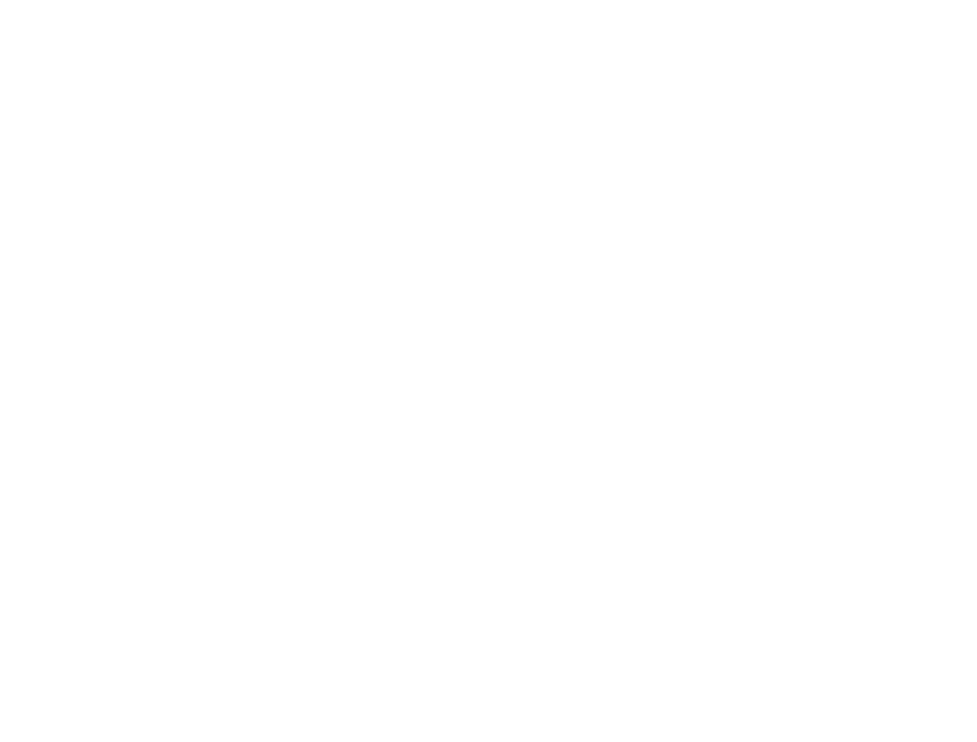
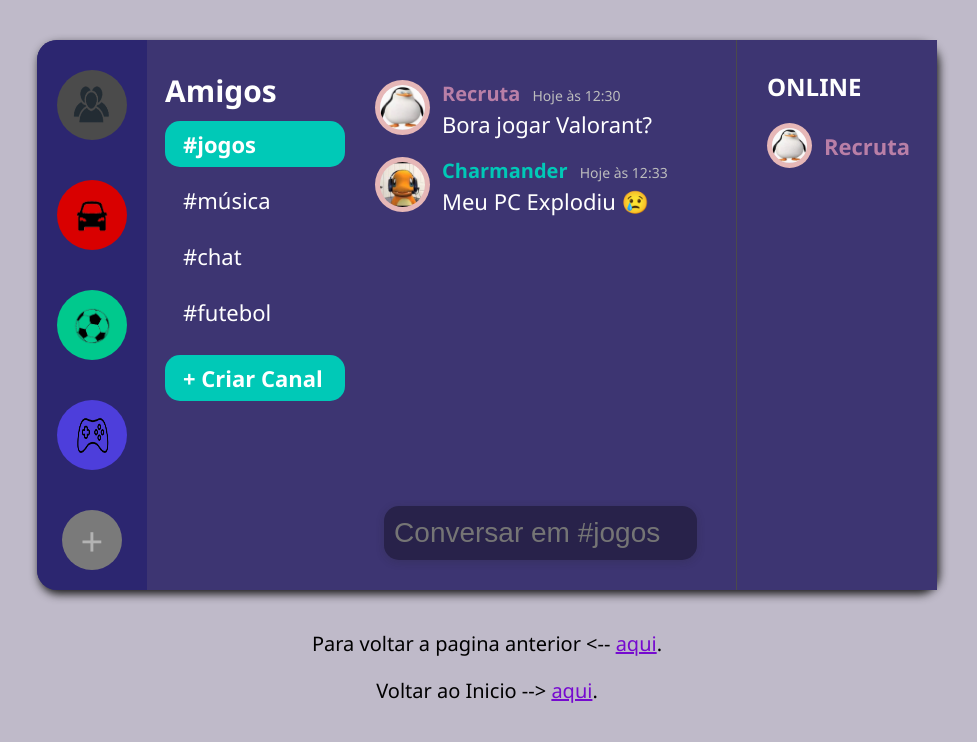
Before and after one commit to jeivizw/site-persona, a plain HTML site: page pag6.html in a window 1280 px wide. Shown: the whole page, without its empty margins (153-1130 px from the left). Drawn offline with Linux system fonts and the light colour scheme.

Commit message:
Add files via upload

```diff
--- a/pag6.html
+++ b/pag6.html
@@ -0,0 +1,305 @@
+<!DOCTYPE html>
+<html lang="pt-br">
+<head>
+    <meta charset="UTF-8">
+    <title>Persona Gustavo</title>
+    <style>
+        body {
+            background: #bfbac9;
+            margin: 0;
+            font-family: 'Segoe UI', Arial, sans-serif;
+        }
+        .container {
+            background: #3d3572;
+            border-radius: 20px;
+            width: 900px;
+            height: 550px;
+            margin: 40px auto;
+            display: flex;
+            box-shadow: 2px 4px 10px #181818;
+            position: relative;
+        }
+        .sidebar {
+            background: #2c2670;
+            width: 110px;
+            border-top-left-radius: 20px;
+            border-bottom-left-radius: 20px;
+            display: flex;
+            flex-direction: column;
+            align-items: center;
+            padding-top: 30px;
+            gap: 30px;
+            position: relative;
+        }
+        .sidebar-icon {
+            width: 70px;
+            height: 70px;
+            border-radius: 50%;
+            background: #4b4b4b;
+            display: flex;
+            align-items: center;
+            justify-content: center;
+            margin-bottom: 10px;
+        }
+        .sidebar-icon img {
+            width: 40px;
+            height: 40px;
+        }
+        .sidebar-btn {
+            width: 60px;
+            height: 60px;
+            border-radius: 50%;
+            background: #7a7a7a;
+            display: flex;
+            align-items: center;
+            justify-content: center;
+            font-size: 40px;
+            color: #b3b3b3;
+            margin-top: auto;
+            margin-bottom: 20px;
+            cursor: pointer;
+        }
+        .sidebar .car { background: #d90000; }
+        .sidebar .soccer { background: #00c98d; }
+        .sidebar .game { background: #4d3edb; }
+        .channels {
+            background: none;
+            width: 180px;
+            padding: 30px 0 0 18px;
+            color: #fff;
+            font-size: 22px;
+            font-weight: 500;
+            position: relative;
+        }
+        .channels-title {
+            font-size: 30px;
+            font-weight: bold;
+            color: #fff;
+            margin-bottom: 10px;
+        }
+        .channel-list {
+            margin-top: 10px;
+            display: flex;
+            flex-direction: column;
+            gap: 10px;
+        }
+        .channel {
+            padding: 8px 18px;
+            border-radius: 15px;
+            background: none;
+            color: #fff;
+            font-size: 22px;
+            cursor: pointer;
+            transition: background 0.2s;
+        }
+        .channel.active {
+            background: #00c9b7;
+            color: #fff;
+            font-weight: bold;
+        }
+        .channel.create {
+            background: #00c9b7;
+            color: #fff;
+            font-weight: bold;
+            margin-top: 10px;
+        }
+        .main {
+            flex: 1;
+            display: flex;
+            flex-direction: column;
+            position: relative;
+        }
+        .chat-area {
+            flex: 1;
+            display: flex;
+            flex-direction: column;
+            justify-content: flex-end;
+            padding: 0 0 30px 0;
+        }
+        .chat-messages {
+            flex: 1;
+            padding: 40px 0 0 30px;
+            display: flex;
+            flex-direction: column;
+            gap: 18px;
+        }
+        .message {
+            display: flex;
+            align-items: flex-start;
+            gap: 12px;
+        }
+        .avatar {
+            width: 55px;
+            height: 55px;
+            border-radius: 50%;
+            background: #e6b7b7;
+            display: flex;
+            align-items: center;
+            justify-content: center;
+            overflow: hidden;
+        }
+        .avatar img {
+            width: 45px;
+            height: 45px;
+            border-radius: 50%;
+        }
+        .msg-content {
+            display: flex;
+            flex-direction: column;
+        }
+        .msg-header {
+            font-size: 20px;
+            font-weight: bold;
+            color: #b97fa7;
+            margin-bottom: 2px;
+        }
+        .msg-header span {
+            font-size: 14px;
+            color: #bdbdbd;
+            font-weight: normal;
+            margin-left: 7px;
+        }
+        .msg-text {
+            font-size: 22px;
+            color: #fff;
+        }
+        .msg-header.Charmander {
+            color: #00c9b7;
+        }
+        .chat-input-container {
+            width: 80%;
+            margin: 0 auto;
+            background: #28224a;
+            border-radius: 15px;
+            padding: 10px 0;
+            display: flex;
+            justify-content: center;
+            box-shadow: 0 2px 8px #23232333;
+        }
+        .chat-input {
+            width: 98%;
+            background: transparent;
+            border: none;
+            outline: none;
+            font-size: 28px;
+            color: #bdbdbd;
+            padding-left: 10px;
+        }
+        .online {
+            width: 170px;
+            background: #3d3572;
+            border-left: 1px solid #4b4b4b;
+            padding: 30px 0 0 30px;
+            color: #fff;
+            font-size: 22px;
+            display: flex;
+            flex-direction: column;
+            position: relative;
+        }
+        .online-title {
+            font-size: 24px;
+            font-weight: bold;
+            color: #fff;
+            margin-bottom: 20px;
+        }
+        .online-user {
+            display: flex;
+            align-items: center;
+            gap: 12px;
+            margin-bottom: 10px;
+        }
+        .online-avatar {
+            width: 45px;
+            height: 45px;
+            border-radius: 50%;
+            background: #e6b7b7;
+            display: flex;
+            align-items: center;
+            justify-content: center;
+            overflow: hidden;
+        }
+        .online-avatar img {
+            width: 35px;
+            height: 35px;
+            border-radius: 50%;
+        }
+        .online-name {
+            font-size: 22px;
+            color: #b97fa7;
+            font-weight: bold;
+        }
+    </style>
+</head>
+<body>
+    <div class="container">
+        <div class="vertical-line line-sidebar"></div>
+        <div class="vertical-line line-channels"></div>
+        <div class="sidebar">
+            <div class="sidebar-icon">
+                <img src="./assest/image 24.png" alt="Amigos">
+            </div>
+            <div class="sidebar-icon car">
+                <img src="./assest/image 25.png" alt="Carro">
+            </div>
+            <div class="sidebar-icon soccer">
+                <img src="./assest/image 26.png" alt="Futebol">
+            </div>
+            <div class="sidebar-icon game">
+                <img src="./assest/image 27.png" alt="Jogos">
+            </div>
+            <div class="sidebar-btn">+</div>
+        </div>
+        <div class="channels">
+            <div class="channels-title">Amigos</div>
+            <div class="channel-list">
+                <div class="channel active">#<span style="color:#fff;">jogos</span></div>
+                <div class="channel">#música</div>
+                <div class="channel">#chat</div>
+                <div class="channel">#futebol</div>
+                <div class="channel create">+ Criar Canal</div>
+            </div>
+        </div>
+        <div class="main">
+            <div class="chat-area">
+                <div class="chat-messages">
+                    <div class="message">
+                        <div class="avatar">
+                            <img src="./assest/pinguin.jpg" alt="Recruta">
+                        </div>
+                        <div class="msg-content">
+                            <div class="msg-header">Recruta <span>Hoje às 12:30</span></div>
+                            <div class="msg-text">Bora jogar Valorant?</div>
+                        </div>
+                    </div>
+                    <div class="message">
+                        <div class="avatar">
+                            <img src="./assest/charmander.jpg" alt="Charmander">
+                        </div>
+                        <div class="msg-content">
+                            <div class="msg-header Charmander">Charmander <span>Hoje às 12:33</span></div>
+                            <div class="msg-text">Meu PC Explodiu 😢</div>
+                        </div>
+                    </div>
+                </div>
+                <div class="chat-input-container">
+                    <input class="chat-input" type="text" placeholder="Conversar em #jogos" disabled>
+                </div>
+            </div>
+        </div>
+        <div class="online">
+            <div class="online-title">ONLINE</div>
+            <div class="online-user">
+                <div class="online-avatar">
+                    <img src="./assest/pinguin.jpg" alt="Recruta">
+                </div>
+                <div class="online-name">Recruta</div>
+            </div>
+        </div>
+    </div>
+
+       <div class="container-texto" style="text-align: center; margin-top: 40px;">
+        <p style="font-size: 20px">Para voltar a pagina anterior <-- <a style="color:#760acf" href="pag5.html">aqui</a>.</p>
+        <p style="font-size: 20px"; >Voltar ao Inicio --> <a style="color:#760acf" href="index.html">aqui</a>.</p>
+    </div>
+</body>
+</html>
```
Also changed, not shown: pag5.html (+1 -1 lines).
